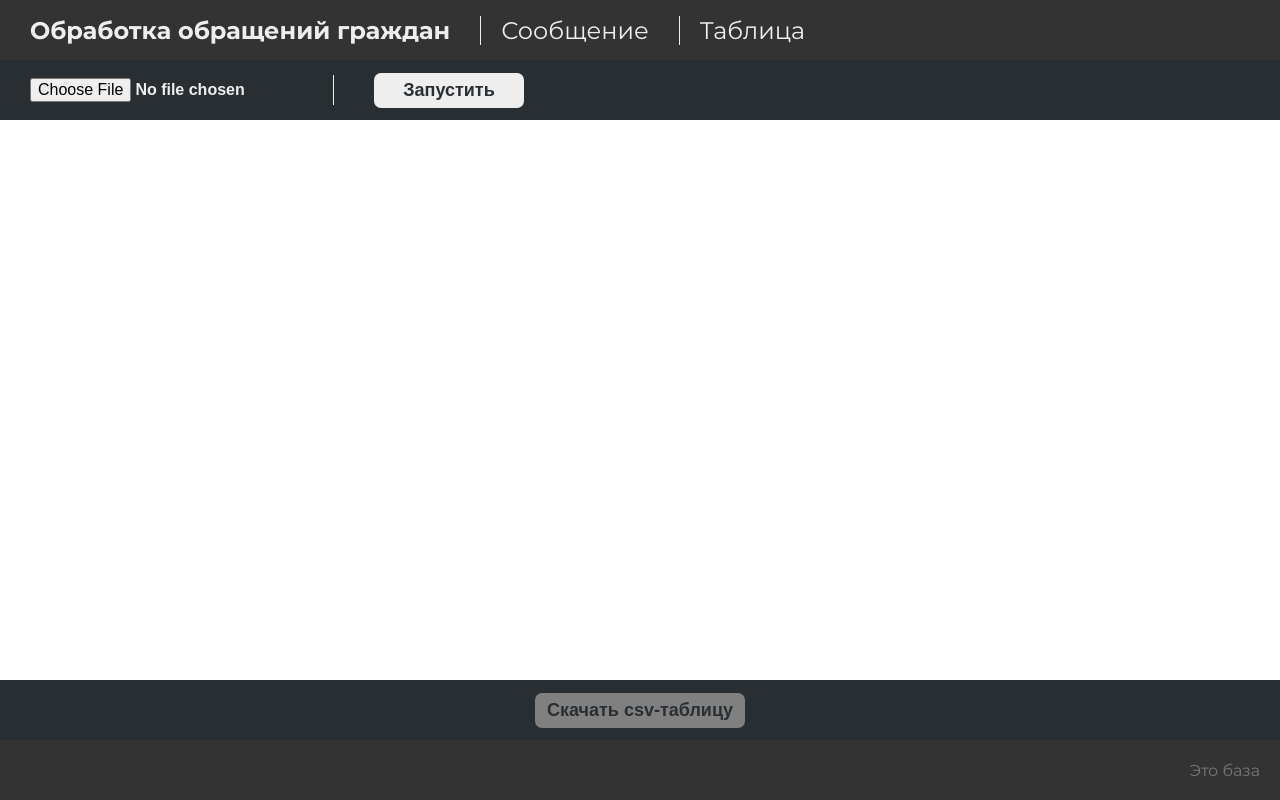
After one commit to Keferd/Moscow_2023, a Flask app: page /table in a window 1280 px wide. The commit adds this page. Run offline with Flask 3, Linux system fonts and the light colour scheme.

Commit message:
таблица

```diff
--- a/flaskapp/routes.py
+++ b/flaskapp/routes.py
@@ -16,6 +16,10 @@ from io import BytesIO
 @app.route('/index')
 def index():
     return render_template('index.html')
+
+@app.route('/table')
+def table():
+    return render_template('table.html')
 
 @app.route('/api/text', methods=['POST'])
 def post_text():
@@ -57,6 +61,26 @@ def post_text():
         print(e)
         return str(e), 500
 
+@app.route('/api/table', methods=['POST'])
+def post_table():
+    file = request.files["file"]
+
+    if file and file.filename.endswith('.csv'):
+        try:
+            csv_data = pd.read_csv(file, delimiter=';')
+            csv_data.columns = ['executor', 'group', 'text', 'subject']
+
+            data = csv_data.to_dict(orient='records')
+
+            json_data = json.dumps(data, indent=4)
+
+            return json_data
+        except Exception as e:
+            print(e)
+            return str(e), 500
+    else:
+        return "Файл должен быть формата .csv", 400
+
 def json_response(data, code=200):
     return Response(status=code, mimetype="application/json", response=json.dumps(data))
 
--- /dev/null
+++ b/flaskapp/static/js/tablesend.js
@@ -0,0 +1,212 @@
+let sendfilebtn = document.querySelector(".table__send-button");
+
+sendfilebtn.addEventListener("click", function (e) {
+    e.preventDefault();
+
+    let input = document.getElementById("file");
+    let file = input.files[0];
+
+    let formdata = new FormData();
+    formdata.append('file', file);
+    formdata.append('test', 'test is work');
+
+    if (typeof file != 'undefined') {
+
+        document.getElementById("main__area").innerHTML = `
+            <div class="img__container">
+                <img class="img__loading" src="static/img/loading.png" alt="loading">
+            </div>
+
+            <style>
+                .img__container {
+                    flex: 1;
+                    width: 100%;
+                    height: 100%;
+                    display: flex;
+                    align-items: center;
+                    justify-content: center;
+                }
+
+                .img__loading {
+                    width: 100px;
+                    height: 100px;
+                    animation: rotate_img 0.5s linear infinite;
+                }
+
+                @keyframes rotate_img {
+                    0% {
+                      transform: rotate(0deg);
+                    }
+                    100% {
+                      transform: rotate(360deg);
+                    }
+                  }
+            </style>
+        `;
+
+
+
+
+        fetch("/api/table",
+        {
+            method: "POST",
+            body: formdata,
+            /*headers: {
+                'Content-Type': 'multipart/form-data'
+            }*/
+        })
+        .then( response => {
+            response.json().then(function(tabledata) {
+
+                var table = new Tabulator("#main__area", {
+                    data:tabledata,           //load row data from array
+                    layout: "fitColumns",     //fit columns to width of table
+                    responsiveLayout:"hide",  //hide columns that don't fit on the table
+                    addRowPos:"top",          //when adding a new row, add it to the top of the table
+                    history:true,             //allow undo and redo actions on the table
+                    pagination:"local",       //paginate the data
+                    paginationSize:10,         //allow 7 rows per page of data
+                    paginationCounter:"rows", //display count of paginated rows in footer
+                    movableColumns:true,      //allow column order to be changed
+                    resizableRows: true, // Разрешить изменение высоты строк
+                    wordWrap: true, // Разрешить перенос текста в ячейках
+                    columns:[                 //define the table columns
+                        {title:"Исполнитель", field:"executor", sorter:"string",  editor:true},
+                        {title:"Группа тем", field:"group", sorter:"string",editor:true},
+                        {title:"Текст инцидента", field:"text", formatter:"textarea", editor:true},
+                        {title:"Тема", field:"subject", sorter:"string", editor:true},
+                    ],
+                });
+
+
+                document.getElementById("download-csv").addEventListener("click", function() {
+                    table.download("csv", "data.csv");
+                });
+
+                document.getElementById("download-csv").disabled = false;
+            });
+        })
+        .catch( error => {
+            alert(error);
+            console.error('error:', error);
+        });
+
+    }
+    else {
+
+    }
+
+
+    // let text = document.getElementById("main__textarea").value;
+
+    // let formdata = new FormData();
+    // formdata.append('text', text);
+
+    // if (typeof text != 'undefined') {
+    //     document.getElementById("main__area").innerHTML = `
+    //         <div class="img__container">
+    //             <img class="img__loading" src="static/img/loading.png" alt="loading">
+    //         </div>
+
+    //         <style>
+    //             .img__container {
+    //                 flex: 1;
+    //                 width: 100%;
+    //                 height: 100%;
+    //                 display: flex;
+    //                 align-items: center;
+    //                 justify-content: center;
+    //             }
+
+    //             .img__loading {
+    //                 width: 100px;
+    //                 height: 100px;
+    //                 animation: rotate_img 0.5s linear infinite;
+    //             }
+
+    //             @keyframes rotate_img {
+    //                 0% {
+    //                   transform: rotate(0deg);
+    //                 }
+    //                 100% {
+    //                   transform: rotate(360deg);
+    //                 }
+    //               }
+    //         </style>
+    //     `;
+
+
+    //     fetch("/api/text",
+    //     {
+    //         method: "POST",
+    //         body: formdata,
+    //         /*headers: {
+    //             'Content-Type': 'multipart/form-data'
+    //         }*/
+    //     })
+    //     .then( response => {
+    //         response.json().then(function(data) {
+
+    //             var encodedImage = data.image_url;
+    //             var decodedImage = atob(encodedImage);
+    //             var byteCharacters = decodedImage.split('').map(char => char.charCodeAt(0));
+    //             var byteArray = new Uint8Array(byteCharacters);
+    //             var imageType = 'image/jpeg';
+    //             var blob = new Blob([byteArray], { type: imageType });
+    //             var imageUrl = URL.createObjectURL(blob);
+
+
+    //             var executor = data.executor;
+    //             var group = data.group;
+    //             var subject = data.subject;
+
+
+    //             document.getElementById("main__result-area").innerHTML = `
+    //                 <p class="result-text result-text_title">Исполнитель:</p>
+    //                 <p class="result-text">` + executor + `</p>
+    //                 <p class="result-text result-text_title">Группа тем:</p>
+    //                 <p class="result-text">` + group + `</p>
+    //                 <p class="result-text result-text_title">Тема:</p>
+    //                 <p class="result-text">` + subject + `</p>
+    //                 <div class="result-partition"></div>
+
+    //                 <p class="result-text result-text_title">Облако тэгов:</p>
+    //                 <img class="result-img" src=` + imageUrl + ` alt="Изображение">
+
+    //                 <style>
+    //                 .result-text {
+    //                     color: #ddd;
+    //                     font-size: 16px;
+    //                 }
+
+    //                 .result-text_title {
+    //                     color: #eee;
+    //                     font-weight: bold;
+    //                     margin-top: 20px;
+    //                 }
+
+    //                 .result-partition {
+    //                     width: 100%;
+    //                     border-bottom: 1px solid #eee;
+    //                     margin: 10px 0 30px 0;
+    //                 }
+
+    //                 .result-img {
+    //                     width: 90%;
+    //                     margin: 20px 5% 0 5%;
+    //                 }
+    //                 </style>
+    //             `;
+
+    //         });
+    //     })
+    //     .catch( error => {
+    //         alert(error);
+    //         console.error('error:', error);
+    //     });
+
+    // }
+    // else {
+
+    // }
+});
--- a/flaskapp/static/style.css
+++ b/flaskapp/static/style.css
@@ -28,6 +28,8 @@ body {
     width: 100%;
     display: flex;
     align-items: center;
+    flex-wrap: wrap;
+    flex-direction: row;
 }
 
 .h1 {
@@ -42,98 +44,10 @@ body {
     text-decoration: underline;
 }
 
-.main {
-    background-color: #d8ccbe;
-    flex: 1;
-    display: flex;
-    align-items: stretch;
-    flex-wrap: wrap;
-}
-
-.main__title {
-    font-size: 24px;
-    font-weight: bold;
-}
-
-.main__input-area {
-    background-color: #FBFBFB;
-    min-width: 400px;
-    flex: 1;
-}
-
-.main__input-area__content {
-    margin: 20px 20px 20px 30px;
-    display: flex;
-    flex-direction: column;
-    align-items: center;
-}
-
-.main__title_input {
-    color: #292e33;
-}
-
-.main__input-area__partition {
-    width: 250px;
-    border-bottom: 2px solid #333333;
-    margin: 5px 0 30px 0;
-}
-
-.main__textarea {
-    font-family: 'Montserrat', Arial, Helvetica, sans-serif;
-    background-color: #FBFBFB;
-    font-size: 18px;
-    border: none;
-    outline: none;
-    padding: 10px;
-    border-bottom: 4px solid #C0C0C0;
-    border-top: 4px solid #C0C0C0;
-    max-width: 100%;
-}
-
-.main__send-button {
-    font-family: 'Montserrat', Arial, Helvetica, sans-serif;
-    margin-top: 20px;
-    width: 200px;
-    height: 40px;
-    background-color: #8E7F6E;
-    color: #eee;
-    font-size: 18px;
-    border: none;
-    outline: none;
-}
-
-.main__send-button:hover {
-    cursor: pointer;
-    background-color: #292e33;
-}
-
-
-
-
-
-
-
-.main__output-area {
-    background-color: #292e33;
-    width: 320px;
-}
-
-.main__output-area__content {
-    margin: 20px 20px 20px 20px;
-}
-
-.main__title_output {
-    color: #eee;
-    margin-bottom: 10px;
-}
-
-.main__result-area {
-    width: 100%;
-}
-
-.main__result-area__dummy {
-    color: #7C7C7C;
-    font-size: 18px;
+.menu-item {
+    font-weight: normal;
+    border-left: 1px solid #eee;
+    padding-left: 20px;
 }
 
 .footer {
@@ -149,26 +63,3 @@ body {
     margin-right: 20px;
     color: #777777;
 }
-
-
-
-
-
-
-
-
-
-
-
-
-
-
-
-
-
-
-@media screen and (max-width: 720px) {
-    .main__output-area {
-        width: 100%
-    }
-  }
--- /dev/null
+++ b/flaskapp/static/table.css
@@ -0,0 +1,146 @@
+.main {
+    flex: 1;
+    display: flex;
+    flex-direction: column;
+}
+
+.main__head {
+    padding: 0 30px;
+    min-height: 60px;
+    background-color: #292E33;
+    display: flex;
+    align-items: center;
+    flex-wrap: wrap;
+}
+
+.main__file-input {
+    flex-shrink: 0;
+    width: auto;
+    color: #eee;
+    font-size: 16px;
+    font-weight: bold;
+    margin: 10px 0;
+}
+
+.main__head__partition {
+    height: 30px;
+    border-left: 1px solid #eee;
+    margin-right: 40px;
+}
+
+.table__send-button {
+    flex-shrink: 0;
+    width: 150px;
+    height: 35px;
+    background-color: #eee;
+    color: #292E33;
+    font-size: 18px;
+    border: none;
+    outline: none;
+    border-radius: 7px;
+    font-weight: bold;
+    margin: 10px 0;
+}
+
+.table__send-button:hover {
+    cursor: pointer;
+    background-color: #292E33;
+    color: #eee;
+    outline: 2px solid #eee;
+}
+
+
+
+
+
+
+
+
+
+
+
+.main__area {
+    flex: 1;
+    height: 100%;
+    width: 100%;
+    box-sizing: border-box;
+}
+
+
+
+
+
+
+
+
+
+
+
+
+
+
+
+
+
+
+
+
+
+.main__foot {
+    height: 60px;
+    background-color: #292E33;
+    display: flex;
+    flex-direction: column;
+    align-items: center;
+    justify-content: center;
+}
+
+.main__foot__button {
+    width: 210px;
+    height: 35px;
+    background-color: #eee;
+    color: #292E33;
+    font-size: 18px;
+    border: none;
+    outline: none;
+    border-radius: 7px;
+    font-weight: bold;
+}
+
+.main__foot__button:hover {
+    cursor: pointer;
+    background-color: #292E33;
+    color: #eee;
+    outline: 2px solid #eee;
+}
+
+.main__foot__button:disabled {
+    background-color: gray;
+}
+
+.main__foot__button:disabled:hover {
+    cursor: auto;
+    outline: none;
+    background-color: gray;
+    color: #292E33;
+}
+
+
+
+
+
+
+
+
+
+
+
+
+
+
+
+@media screen and (max-width: 500px) {
+    .main__head__partition {
+        display: none;
+    }
+  }
--- a/flaskapp/templates/index.html
+++ b/flaskapp/templates/index.html
@@ -5,15 +5,18 @@
     <meta name="viewport" content="width=device-width, initial-scale=1.0">
     <title>Moscow</title>
     <link rel="stylesheet" href="static/style.css">
+    <link rel="stylesheet" href="static/index.css">
 </head>
 <body>
     <header class="header">
         <a class="h1" href="">Обработка обращений граждан</a>
+        <a class="h1 menu-item" href="index">Сообщение</a>
+        <a class="h1 menu-item" href="table">Таблица</a>
     </header>
     <main class="main">
         <div class="main__input-area">
             <div class="main__input-area__content">
-                <p class="main__title main__title_input">Входные данные</p>
+                <p class="main__title main__title_input">Обработка сообщений</p>
                 <div class="main__input-area__partition"></div>
                 <textarea class="main__textarea" placeholder="Введите сообщение" name="" id="main__textarea" cols="100" rows="10"></textarea>
                 <button class="main__send-button">Отправить</button>
--- /dev/null
+++ b/flaskapp/templates/table.html
@@ -0,0 +1,44 @@
+<!DOCTYPE html>
+<html lang="en">
+<head>
+    <meta charset="UTF-8">
+    <meta name="viewport" content="width=device-width, initial-scale=1.0">
+    <title>Moscow</title>
+    <link rel="stylesheet" href="static/style.css">
+    <link rel="stylesheet" href="static/table.css">
+
+    <link href="static/tabulator/dist/css/tabulator.css" rel="stylesheet">
+    <script type="text/javascript" src="static/tabulator/dist/js/tabulator.js"></script>
+</head>
+<body>
+    <header class="header">
+        <a class="h1" href="">Обработка обращений граждан</a>
+        <a class="h1 menu-item" href="index">Сообщение</a>
+        <a class="h1 menu-item" href="table">Таблица</a>
+    </header>
+    <main class="main" id="main">
+        <div class="main__head">
+            <input class="main__file-input" type="file" name="file" id="file" value="Загрузить файл"  required>
+            <div class="main__head__partition">
+
+            </div>
+            <button class="table__send-button">
+                Запустить
+            </button>
+        </div>
+        <div class="main__area" id="main__area">
+
+        </div>
+        <div class="main__foot">
+            <button class="main__foot__button" id="download-csv" disabled>Скачать csv-таблицу</button>
+        </div>
+    </main>
+    <footer class="footer">
+        <p class="footer__team">
+            Это база
+        </p>
+    </footer>
+
+    <script src="static/js/tablesend.js"></script>
+</body>
+</html>
```
Also changed, not shown: flaskapp/static/index.css (added, +117 -0 lines).
